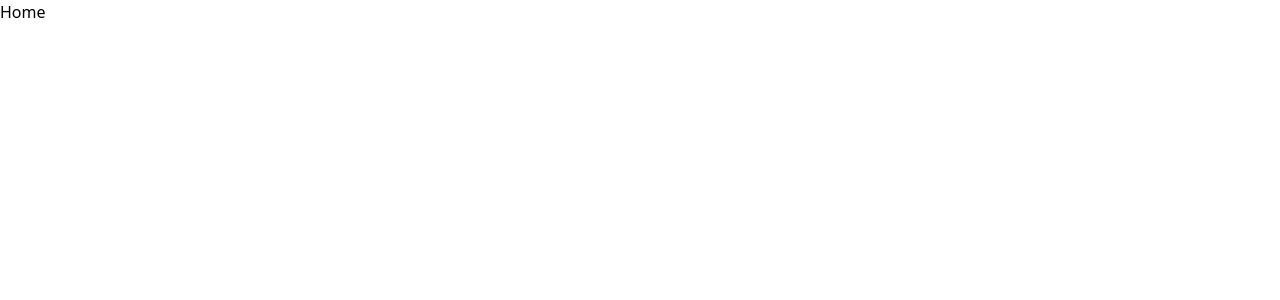
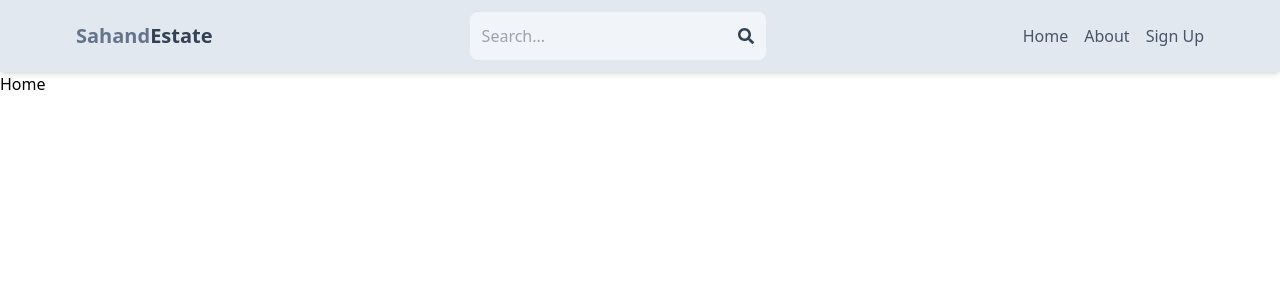
Before and after one commit to SnakeyNinjaGOAT/mern-estate, a React (Vite) app in the folder client/: page / in a window 1280 px wide. Shown: the top 300 px of the page. Built offline with nearby package versions, Linux system fonts and the light colour scheme.

Commit message:
create header component

```diff
--- a/client/package.json
+++ b/client/package.json
@@ -12,6 +12,7 @@
   "dependencies": {
     "react": "^18.2.0",
     "react-dom": "^18.2.0",
+    "react-icons": "^5.0.1",
     "react-router-dom": "^6.21.3"
   },
   "devDependencies": {
--- a/client/src/App.jsx
+++ b/client/src/App.jsx
@@ -1,10 +1,12 @@
 import React from "react";
 import { BrowserRouter, Routes, Route } from "react-router-dom";
 import { Home, About, Profile, SignIn, SignUp } from "./pages";
+import { Header } from "./components";
 
 const App = () => {
   return (
     <BrowserRouter>
+      <Header />
       <Routes>
         <Route path="/" element={<Home />} />
         <Route path="/about" element={<About />} />
--- /dev/null
+++ b/client/src/components/Header.jsx
@@ -0,0 +1,43 @@
+import React from "react";
+import { FaSearch } from "react-icons/fa";
+import { Link } from "react-router-dom";
+
+const Header = () => {
+  return (
+    <header className="bg-slate-200 shadow-md">
+      <div className="flex justify-between items-center max-w-6xl mx-auto p-3">
+        <Link to="/">
+          <h1 className="font-bold text-sm sm:text-xl flex flex-wrap">
+            <span className="text-slate-500">Sahand</span>
+            <span className="text-slate-700">Estate</span>
+          </h1>
+        </Link>
+        <form className="flex items-center bg-slate-100 p-3 rounded-lg">
+          <input
+            type="text"
+            placeholder="Search..."
+            className="bg-transparent focus:outline-none w-24 sm:w-64"
+          />
+          <FaSearch className="text-slate-700" />
+        </form>
+        <ul className="flex gap-4">
+          <Link to="/">
+            <li className="hidden sm:inline text-slate-600 hover:underline">
+              Home
+            </li>
+          </Link>
+          <Link to="about">
+            <li className="hidden sm:inline text-slate-600 hover:underline">
+              About
+            </li>
+          </Link>
+          <Link to="sign-up">
+            <li className="text-slate-600 hover:underline">Sign Up</li>
+          </Link>
+        </ul>
+      </div>
+    </header>
+  );
+};
+
+export default Header;
--- /dev/null
+++ b/client/src/components/index.js
@@ -0,0 +1 @@
+export { default as Header } from "./Header";
```
Also changed, not shown: 1 other file (tests, documents, lock files or other folders).
